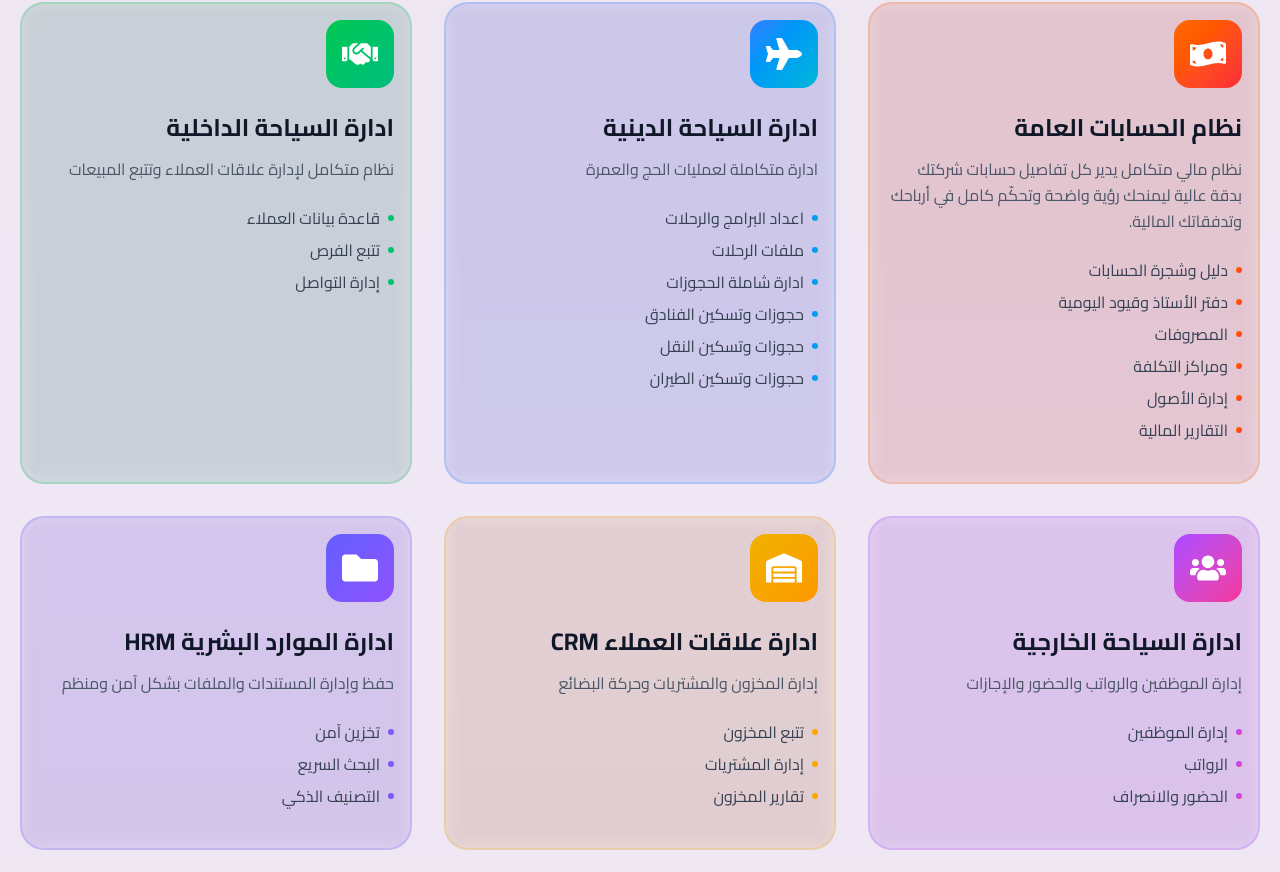
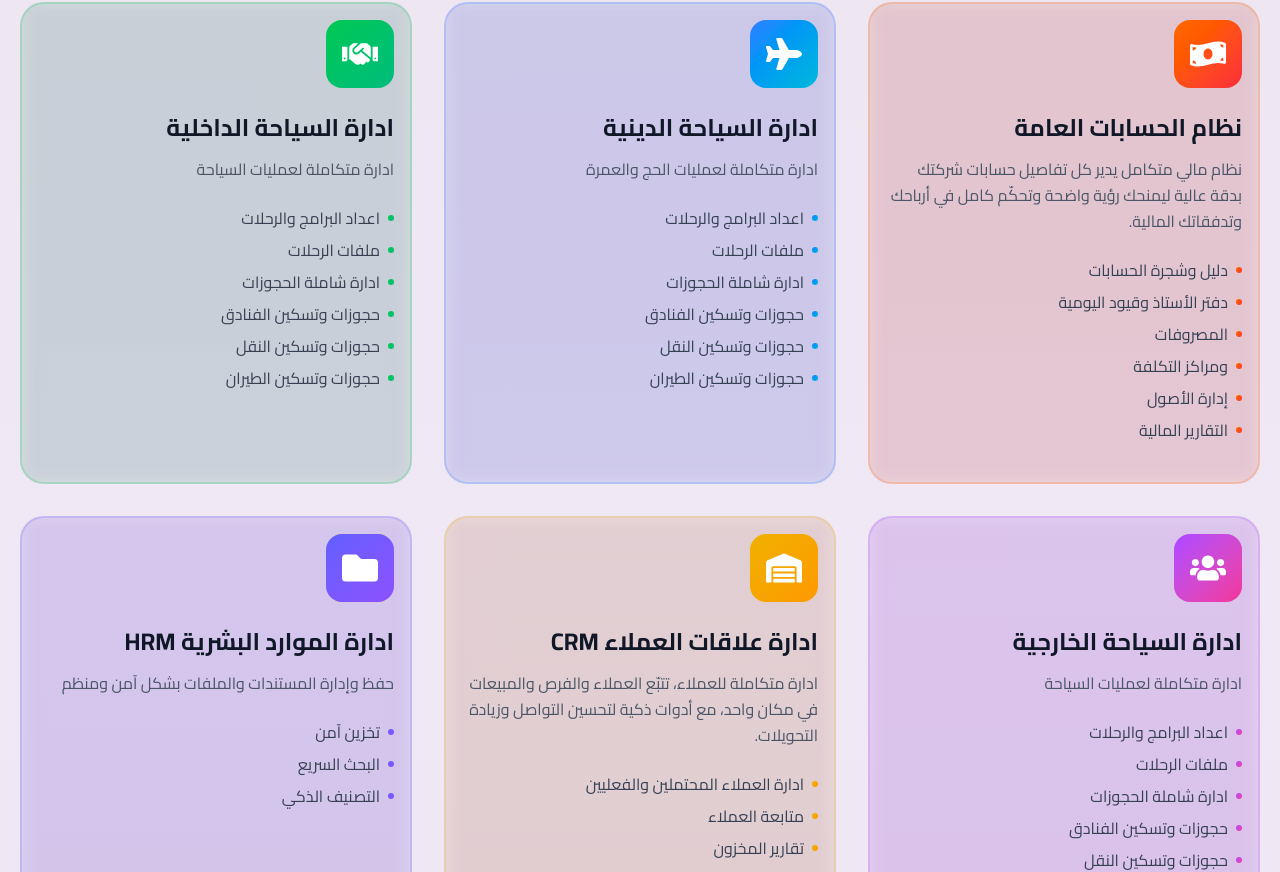
Before and after one commit to AhmedAbdrabou22/azzka-landing, a Next.js app: page / in a window 1280 px wide. Shown: the part 2832-3704 px from the top of the page. Built offline with nearby package versions, Linux system fonts and the light colour scheme.

Commit message:
for changes content

```diff
--- a/components/Home/Service.tsx
+++ b/components/Home/Service.tsx
@@ -29,8 +29,8 @@ const modules = [
         id: 3,
         name: "ادارة السياحة الداخلية",
         icon: FaHandshake,
-        description: "نظام متكامل لإدارة علاقات العملاء وتتبع المبيعات",
-        features: ["قاعدة بيانات العملاء", "تتبع الفرص", "إدارة التواصل"],
+        description: "ادارة متكاملة لعمليات السياحة",
+        features: ["اعداد البرامج والرحلات", "ملفات الرحلات", "ادارة شاملة الحجوزات","حجوزات وتسكين الفنادق","حجوزات وتسكين النقل","حجوزات وتسكين الطيران"],
         color: "from-green-500 to-emerald-500",
         bgColor: "bg-green-500/10",
         borderColor: "border-green-500/20",
@@ -40,8 +40,8 @@ const modules = [
         id: 4,
         name: "ادارة السياحة الخارجية",
         icon: FaUsers,
-        description: "إدارة الموظفين والرواتب والحضور والإجازات",
-        features: ["إدارة الموظفين", "الرواتب", "الحضور والانصراف"],
+        description: "ادارة متكاملة لعمليات السياحة",
+        features: ["اعداد البرامج والرحلات", "ملفات الرحلات", "ادارة شاملة الحجوزات","حجوزات وتسكين الفنادق","حجوزات وتسكين النقل","حجوزات وتسكين الطيران"],
         color: "from-purple-500 to-pink-500",
         bgColor: "bg-purple-500/10",
         borderColor: "border-purple-500/20",
@@ -52,8 +52,8 @@ const modules = [
         id: 5,
         name: "ادارة علاقات العملاء CRM",
         icon: FaWarehouse,
-        description: "إدارة المخزون والمشتريات وحركة البضائع",
-        features: ["تتبع المخزون", "إدارة المشتريات", "تقارير المخزون"],
+        description: `ادارة متكاملة للعملاء، تتبّع العملاء والفرص والمبيعات في مكان واحد، مع أدوات ذكية لتحسين التواصل وزيادة التحويلات.`,
+        features: ["ادارة العملاء المحتملين والفعليين", "متابعة العملاء", "تقارير المخزون"],
         color: "from-yellow-500 to-amber-500",
         bgColor: "bg-yellow-500/10",
         borderColor: "border-yellow-500/20",
```
